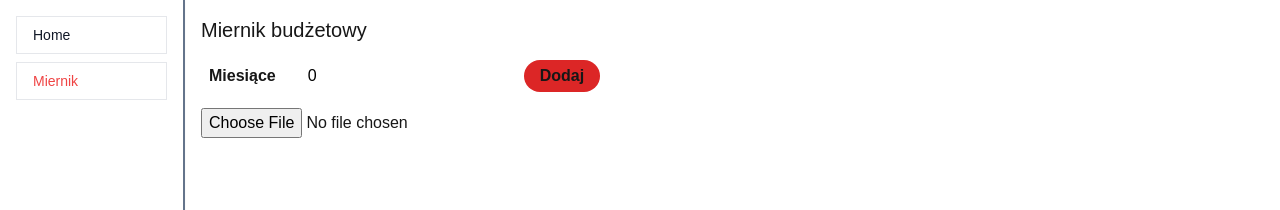
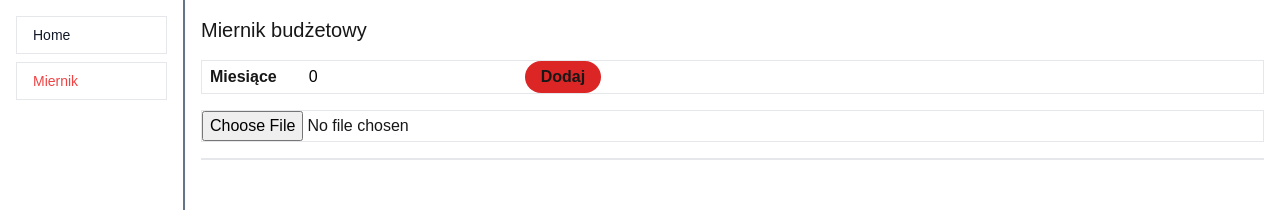
Before and after one commit to Soberek/edureport-app, a Next.js app: page /miernik in a window 1280 px wide. Shown: the top 210 px of the page. Built offline with nearby package versions, Linux system fonts and the light colour scheme.

Commit message:
deps prettier plugin tailwind

```diff
--- a/package.json
+++ b/package.json
@@ -23,6 +23,7 @@
     "eslint": "^8",
     "eslint-config-next": "14.2.13",
     "postcss": "^8",
+    "prettier-plugin-tailwindcss": "^0.6.8",
     "tailwindcss": "^3.4.1",
     "typescript": "^5"
   }
--- a/src/app/components/ExcelUploader.tsx
+++ b/src/app/components/ExcelUploader.tsx
@@ -140,12 +140,12 @@ const ExcelUploader: React.FC = () => {
   return (
     <div className="p-4">
       <h1 className="mb-4 text-xl">Miernik budżetowy</h1>
-      <div className="flex flex-col gap-4">
+      <div className="mb-4 flex flex-col gap-4 border">
         <form onSubmit={handleMonthsChange} className="flex flex-row gap-4">
-          <label className="font-bold py-1 px-2">Miesiące</label>
+          <label className="px-2 py-1 font-bold">Miesiące</label>
           <input
             type="number"
-            className="w-52 py-1 px-2 text-black"
+            className="w-52 px-2 py-1 text-black"
             placeholder="Podaj miesiąc"
             onChange={handleMonthsInput}
             value={monthInput || 0}
@@ -155,20 +155,23 @@ const ExcelUploader: React.FC = () => {
           />
           <button
             type="submit"
-            className="px-4 py-1 rounded-full bg-red-600 font-bold hover:bg-red-400 hover:-translate-y-1 transition-all"
+            className="rounded-full bg-red-600 px-4 py-1 font-bold transition-all hover:-translate-y-1 hover:bg-red-400"
           >
             Dodaj
           </button>
         </form>
+      </div>
+
+      <div className="mb-4 border">
         <input type="file" accept=".xlsx, .xls" onChange={handleFileUpload} />
       </div>
 
-      <pre>
+      <pre className="mb-4 border">
         {agregated_data &&
           Object.keys(agregated_data).map(
             (program_type, program_type_index) => (
               <div key={program_type_index} className="mb-4">
-                <h1 className="border-b-2 mb-3 text-lg">
+                <h1 className="mb-3 border-b-2 text-lg">
                   {++program_type_index}. {program_type}
                 </h1>
 
```
Also changed, not shown: 2 other files (tests, documents, lock files or other folders).
